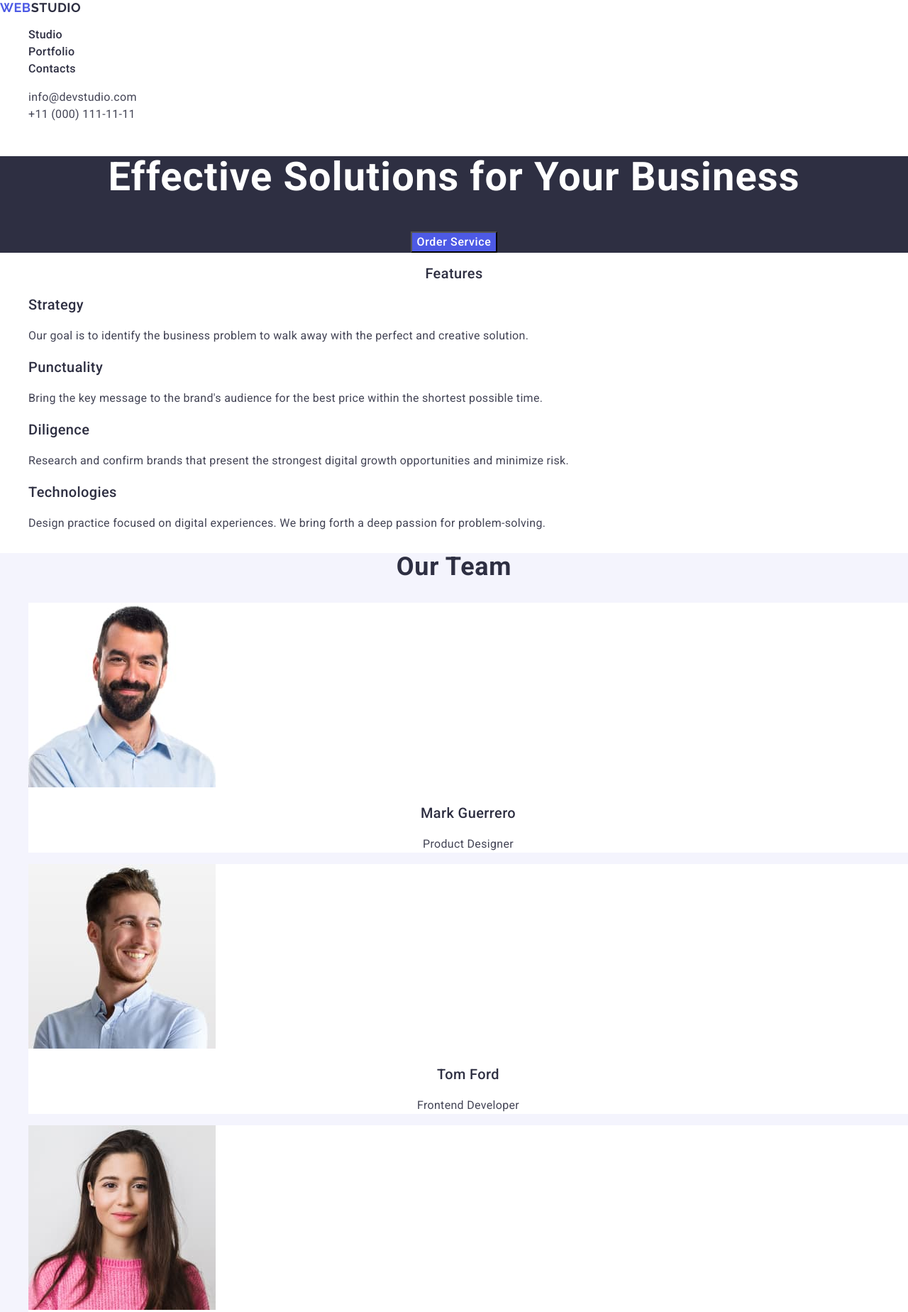
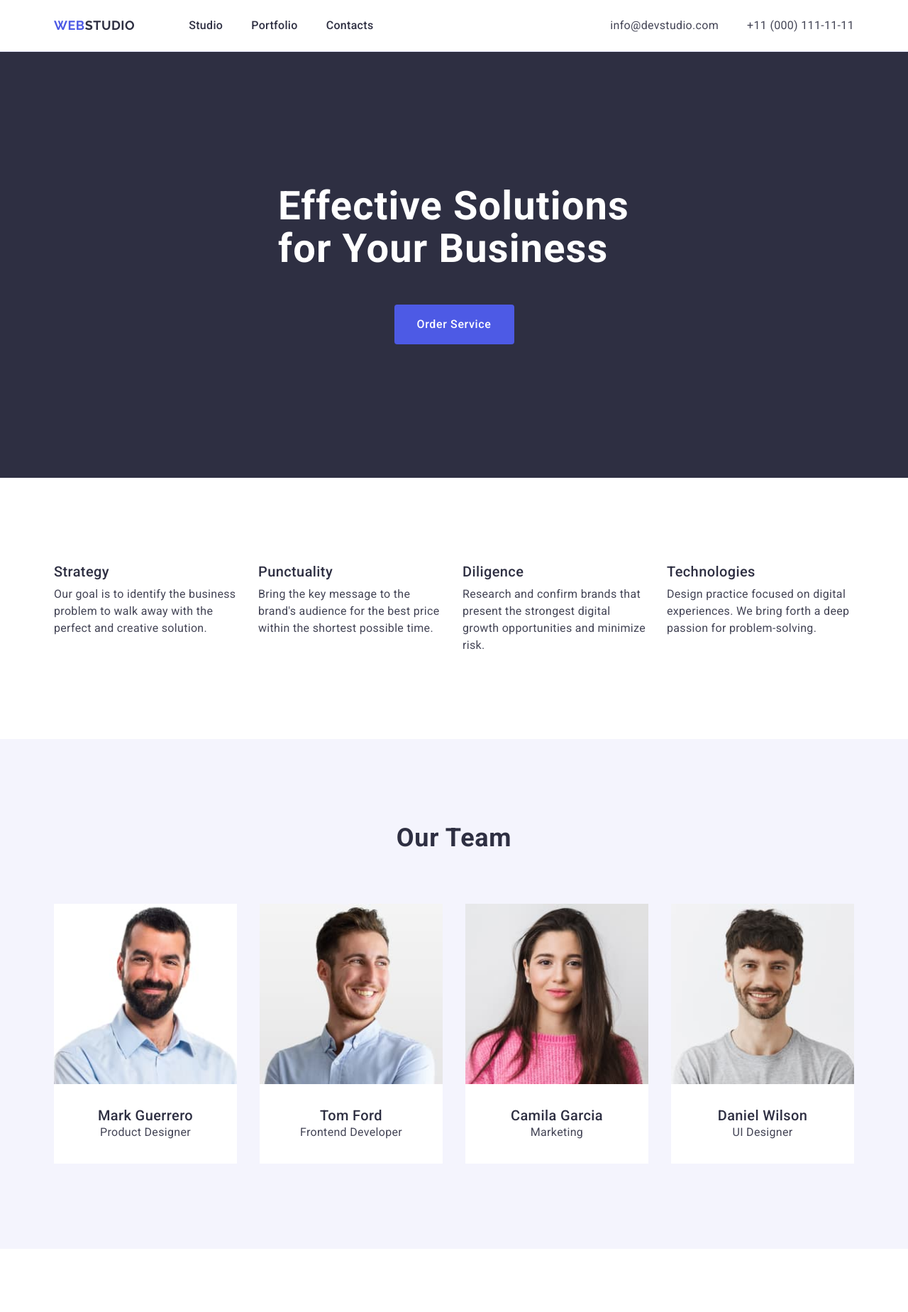
Before and after one commit to OleksandraTsy/goit-markup-hw-03, a plain HTML site: page index.html in a window 1280 px wide. Shown: the top 1848 px of the page at 71% size. Drawn offline with nearby package versions, Linux system fonts and the light colour scheme.

Commit message:
css creation

```diff
--- a/css/styles.css
+++ b/css/styles.css
@@ -1,7 +1,21 @@
+
 body {
 font-family: "Roboto", sans-serif;
 color: #434455;
 background-color: #FFF;
+line-height: 1.5;
+letter-spacing: 0.02em;
+font-size: 16px;
+min-height: 100vh;
+}
+
+h1, h2, h3, h4, h5, h6, p {
+margin: 0;
+}
+
+img {
+display: block;
+max-width: 100%;
 }
 
 a {
@@ -10,6 +24,30 @@ text-decoration: none;
 
 ul {
 list-style-type: none;
+margin: 0;
+padding-left: 0;
+}
+
+.container {
+max-width: 1158px;
+margin: 0 auto;
+padding-left: 15px;
+padding-right: 15px;
+}
+
+  /* H E A D E R */
+
+.header {
+border-bottom: 1px solid #E7E9FC;
+}
+
+.container-header {
+display: flex;
+align-items: center;
+}
+
+.header .container {
+display: flex;
 }
 
 .logo {
@@ -20,10 +58,28 @@ line-height: 1.17;
 letter-spacing: 0.03em;
 text-transform: uppercase;
 color: #4d5ae5;
+margin-right: 76px;
 }
 
 .accent-studio-header {
 color: #2E2F42;
+}
+
+.menu {
+margin-right: auto;
+align-items: center;
+display: flex;
+}
+
+.nav-list {
+display: flex;
+gap: 40px;
+}
+
+.nav-link {
+padding-top: 24px;
+padding-bottom: 24px;
+display: block;
 }
 
 .nav-list .nav-link {
@@ -41,8 +97,20 @@ color: #404BBF;
 .nav-link:active {
 color: #404BBF;
 }
+
+address {
+padding-top: 24px;
+padding-bottom: 24px;
+margin-left: auto;
+}
+
 .info {
 font-style: normal;
+}
+
+.info-list {
+display: flex;
+gap: 40px;
 }
 
 .info-link {
@@ -56,10 +124,17 @@ letter-spacing: 0.02em;
 color: #404BBF;
 }
 
+             /* S E C T I O N   O N E */
+
+section {
+    padding-top: 120px;
+    padding-bottom: 120px;
+}
+
 .section-one {
 background-color: #2E2F42;
-color: #FFF;
-text-align: center;
+padding-top: 188px;
+padding-bottom: 188px;
 }
 
 .title {
@@ -68,6 +143,9 @@ font-size: 56px;
 font-weight: 700;
 line-height: 1.07;
 letter-spacing: 0.02em;
+max-width: 496px;
+margin-left: auto;
+margin-right: auto;
 }
 
 .btn {
@@ -78,6 +156,14 @@ line-height: 1.5;
 letter-spacing: 0.04em;
 background: #4D5AE5;
 cursor: pointer;
+width: 169px;
+height: 56px;
+border: none;
+border-radius: 4px;
+margin-top: 48px;
+margin-left: auto;
+margin-right: auto;
+display: block;
 }
 
 button:hover, button:focus {
@@ -85,7 +171,18 @@ color: #FFF;
 background: #404BBF;
 }
 
-.section-two-title {
+   /* S E C T I O N   T W O */
+
+.list-section-two {
+display: flex;
+gap: 24px;
+}
+
+.list-item-section-two {
+width: calc((100% - 72px) / 4);
+}
+
+.visually-hidden {
 color: #2E2F42;
 text-align: center;
 font-size: 20px;
@@ -93,6 +190,16 @@ font-weight: 500;
 line-height: 1.2;
 letter-spacing: 0.02em;
 text-transform: capitalize;
+position: absolute;
+width: 1px;
+height: 1px;
+margin: -1px;
+border: 0;
+padding: 0;
+white-space: nowrap;
+clip-path: inset(100%);
+clip: rect(0 0 0 0);
+overflow: hidden;
 }
 
 .block-title {
@@ -101,6 +208,7 @@ font-size: 20px;
 font-weight: 500;
 line-height: 1.2;
 letter-spacing: 0.02em;
+margin-bottom: 8px;
 }
 
 .text {
@@ -111,8 +219,16 @@ line-height: 1.5;
 letter-spacing: 0.02em;
 }
 
+       /* S E C T I O N  T H R E E */
+
 .section-three {
 background: #F4F4FD;
+padding-top: 120px;
+padding-bottom: 120px;
+}
+
+.card-section-three {
+object-fit: cover;
 }
 
 .section-three-title {
@@ -123,10 +239,22 @@ font-weight: 700;
 line-height: 1.11;
 letter-spacing: 0.02em;
 text-transform: capitalize;
+margin-bottom: 72px;
 }
 
-.style-list {
+.list-section-three {
+padding-left: 0;
+margin-top: 0;
+margin-bottom: 0;
+display: flex;
+flex-direction: row;
+gap: 32px;
+justify-content: center;
+}
+
+.list-item-section-three {
 background-color: #FFFFFF;
+width: calc((100% - 72px) / 4);
 }
 
 .team-title {
@@ -136,6 +264,7 @@ font-size: 20px;
 font-weight: 500;
 line-height: 1.2;
 letter-spacing: 0.02em;
+margin-top: 32px;
 }
 
 .team-text {
@@ -145,6 +274,32 @@ font-size: 16px;
 font-weight: 400;
 line-height: 1.5;
 letter-spacing: 0.02em;
+padding-bottom: 32px;
+}
+
+     /* S E C T I O N  F O U R  */
+
+.list-section-four {
+display: flex;
+padding-left: 0;
+margin-top: 0;
+margin-bottom: 0;
+flex-wrap: wrap;
+padding-bottom: 0px;
+gap: 32px;
+flex-direction: row;
+align-items: flex-start;
+}
+
+.list-item-section-four {
+width: calc((100% - 48px) / 3);
+border: 1px solid #E7E9FC;
+background: #FFF;
+}
+
+.card-section-four {
+object-fit: cover;
+max-width: 360px;
 }
 
 .section-four-title {
@@ -155,6 +310,8 @@ font-weight: 700;
 line-height: 1.11;
 letter-spacing: 0.02em;
 text-transform: capitalize;
+margin-bottom: 72px;
+
 }
 
 .portfolio-title {
@@ -163,6 +320,8 @@ font-size: 20px;
 font-weight: 500;
 line-height: 1.2;
 letter-spacing: 0.02em;
+padding: 0px 16px;
+margin-top: 32px;
 }
 
 .portfolio-text {
@@ -170,10 +329,14 @@ color: #434455;
 font-size: 16px;
 line-height: 1.5;
 letter-spacing: 0.02em;
+padding: 0px 16px;
+margin-bottom: 32px;
 }
 
 .footer {
 background: #2E2F42;
+padding-top: 100px;
+padding-bottom: 100px;
 }
 
 .accent-studio-footer {
@@ -188,4 +351,6 @@ color: #F4F4FD;
 font-size: 16px;
 line-height: 1.5;
 letter-spacing: 0.02em;
+margin-top: 16px;
+max-width: 264px;
 }
--- a/index.html
+++ b/index.html
@@ -21,7 +21,8 @@
   </head>
   <body>
     <header class="header">
-      <nav>
+      <div class="container">
+        <nav class="menu">
           <a href="./index.html" class="logo"
             >Web<span class="accent-studio-header">Studio</span></a
           >
@@ -45,37 +46,41 @@
             </li>
           </ul>
         </address>
+      </div>
     </header>
     <main>
       <section class="section-one">
+        <div class="container">
           <h1 class="title">Effective Solutions for Your Business</h1>
           <button type="button" class="btn">Order Service</button>
+        </div>
       </section>
       <section class="section-two">
-        <h2 class="section-two-title">Features</h2>
-        <ul>
-          <li>
+        <div class="container container-header">
+          <h2 class="visually-hidden">Features</h2>
+          <ul class="list-section-two">
+            <li class="list-item-section-two">
               <h3 class="block-title">Strategy</h3>
               <p class="text">
-              Our goal is to identify the business problem to walk away with the
-              perfect and creative solution.
+                Our goal is to identify the business problem to walk away with
+                the perfect and creative solution.
               </p>
             </li>
-          <li>
+            <li class="list-item-section-two">
               <h3 class="block-title">Punctuality</h3>
               <p class="text">
                 Bring the key message to the brand's audience for the best price
                 within the shortest possible time.
               </p>
             </li>
-          <li>
+            <li class="list-item-section-two">
               <h3 class="block-title">Diligence</h3>
               <p class="text">
                 Research and confirm brands that present the strongest digital
                 growth opportunities and minimize risk.
               </p>
             </li>
-          <li>
+            <li class="list-item-section-two">
               <h3 class="block-title">Technologies</h3>
               <p class="text">
                 Design practice focused on digital experiences. We bring forth a
@@ -83,76 +88,133 @@
               </p>
             </li>
           </ul>
+        </div>
       </section>
       <section class="section-three">
+        <div class="container">
           <h2 class="section-three-title">Our Team</h2>
-        <ul>
-          <li class="style-list">
-            <img src="./images/photo1.jpg" alt="photo1" width="264" />
+          <ul class="list-section-three">
+            <li class="list-item-section-three">
+              <img
+                src="./images/photo1.jpg"
+                class="card-section-three"
+                alt="guerrero"
+                width="264"
+              />
               <h3 class="team-title">Mark Guerrero</h3>
               <p class="team-text">Product Designer</p>
             </li>
-          <li class="style-list">
-            <img src="./images/photo2.jpg" alt="photo2" width="264" />
+            <li class="list-item-section-three">
+              <img
+                src="./images/photo2.jpg"
+                class="card-section-three"
+                alt="ford"
+                width="264"
+              />
               <h3 class="team-title">Tom Ford</h3>
               <p class="team-text">Frontend Developer</p>
             </li>
-          <li class="style-list">
-            <img src="./images/photo3.jpg" alt="photo3" width="264" />
+            <li class="list-item-section-three">
+              <img
+                src="./images/photo3.jpg"
+                class="card-section-three"
+                alt="garcia"
+                width="264"
+              />
               <h3 class="team-title">Camila Garcia</h3>
               <p class="team-text">Marketing</p>
             </li>
-          <li class="style-list">
-            <img src="./images/photo4.jpg" alt="photo4" width="264" />
+            <li class="list-item-section-three">
+              <img
+                src="./images/photo4.jpg"
+                class="card-section-three"
+                alt="wilson"
+                width="264"
+              />
               <h3 class="team-title">Daniel Wilson</h3>
               <p class="team-text">UI Designer</p>
             </li>
           </ul>
+        </div>
       </section>
       <section class="section-four">
+        <div class="container">
           <h2 class="section-four-title">Our Portfolio</h2>
-        <ul>
-          <li>
-            <img src="./images/photo5.jpg" alt=" " width="360" />
+          <ul class="list-section-four">
+            <li class="list-item-section-four">
+              <img
+                src="./images/photo5.jpg"
+                class="card-section-four"
+                alt="bank app"
+                width="360"
+              />
               <h3 class="portfolio-title">Banking App</h3>
               <p class="portfolio-text">App</p>
             </li>
-          <li>
-            <img src="./images/photo6.jpg" alt=" " width="360" />
+            <li class="list-item-section-four">
+              <img
+                src="./images/photo6.jpg"
+                class="card-section-four"
+                alt="cashless payment"
+                width="360"
+              />
               <h3 class="portfolio-title">Cashless Payment</h3>
               <p class="portfolio-text">Marketing</p>
             </li>
-          <li>
-            <img src="./images/photo7.jpg" alt=" " width="360" />
+            <li class="list-item-section-four">
+              <img
+                src="./images/photo7.jpg"
+                class="card-section-four"
+                alt="meditation app"
+                width="360"
+              />
               <h3 class="portfolio-title">Meditation App</h3>
               <p class="portfolio-text">App</p>
             </li>
-          <li>
-            <img src="./images/photo8.jpg" alt=" " width="360" />
+            <li class="list-item-section-four">
+              <img
+                src="./images/photo8.jpg"
+                class="card-section-four"
+                alt="taxi service"
+                width="360"
+              />
               <h3 class="portfolio-title">Taxi Service</h3>
               <p class="portfolio-text">Marketing</p>
             </li>
-          <li>
-            <img src="./images/photo9.jpg" alt=" " width="360" />
+            <li class="list-item-section-four">
+              <img
+                src="./images/photo9.jpg"
+                class="card-section-four"
+                alt="screen illustration"
+                width="360"
+              />
               <h3 class="portfolio-title">Screen Illustrations</h3>
               <p class="portfolio-text">Design</p>
             </li>
-          <li>
-            <img src="./images/photo10.jpg" alt=" " width="360" />
+            <li class="list-item-section-four">
+              <img
+                src="./images/photo10.jpg"
+                class="card-section-four"
+                alt="online courses"
+                width="360"
+              />
               <h3 class="portfolio-title">Online Courses</h3>
               <p class="portfolio-text">Marketing</p>
             </li>
           </ul>
+        </div>
       </section>
     </main>
     <footer class="footer">
+      <div class="container">
         <a href="./index.html" class="logo"
           >Web<span class="accent-studio-footer">Studio</span></a
         >
         <p class="text-footer">
-        Increase the flow of customers and sales for your business with digital
-        marketing & growth solutions.
+          Increase the flow of customers and sales for your business with
+          digital marketing & growth solutions.
         </p>
+      </div>
     </footer>
   </body>
 </html>
```
Also changed, not shown: 1 other file. Lines whose indentation alone changed are shown as unchanged.
